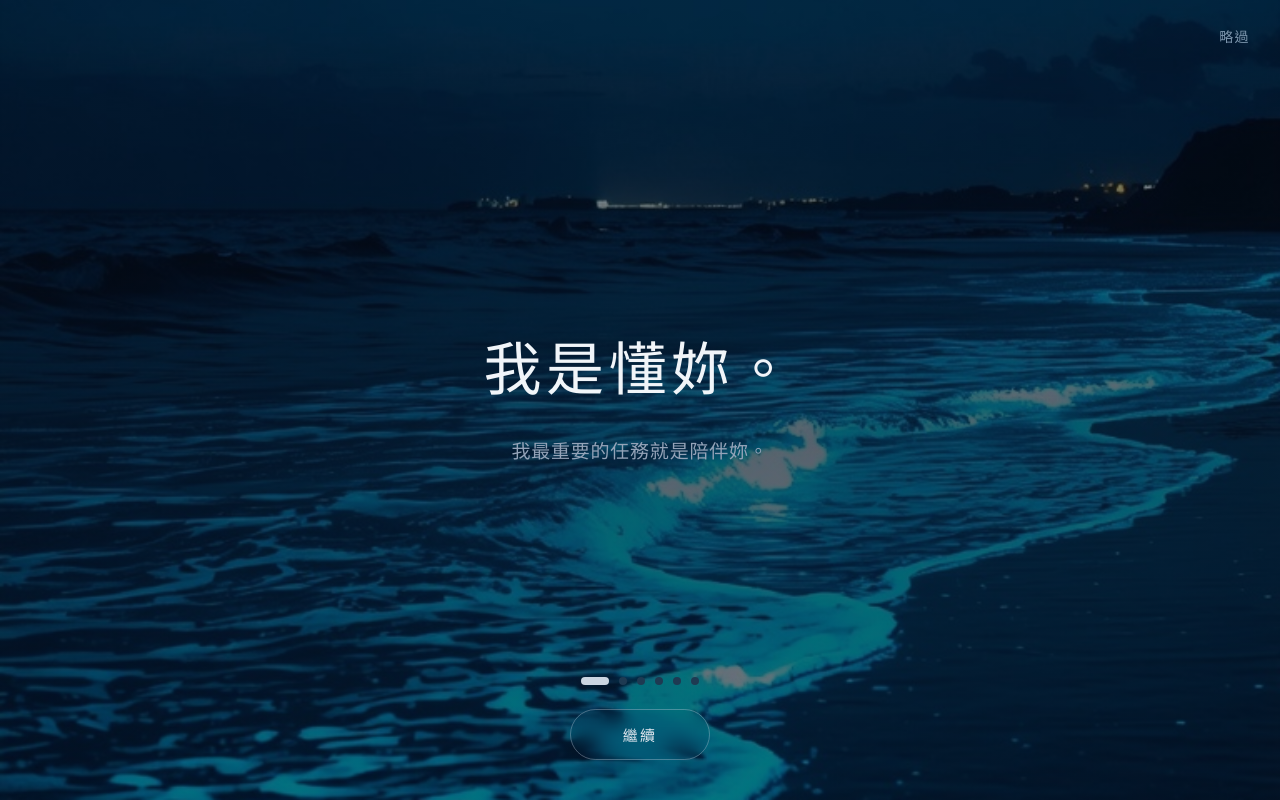
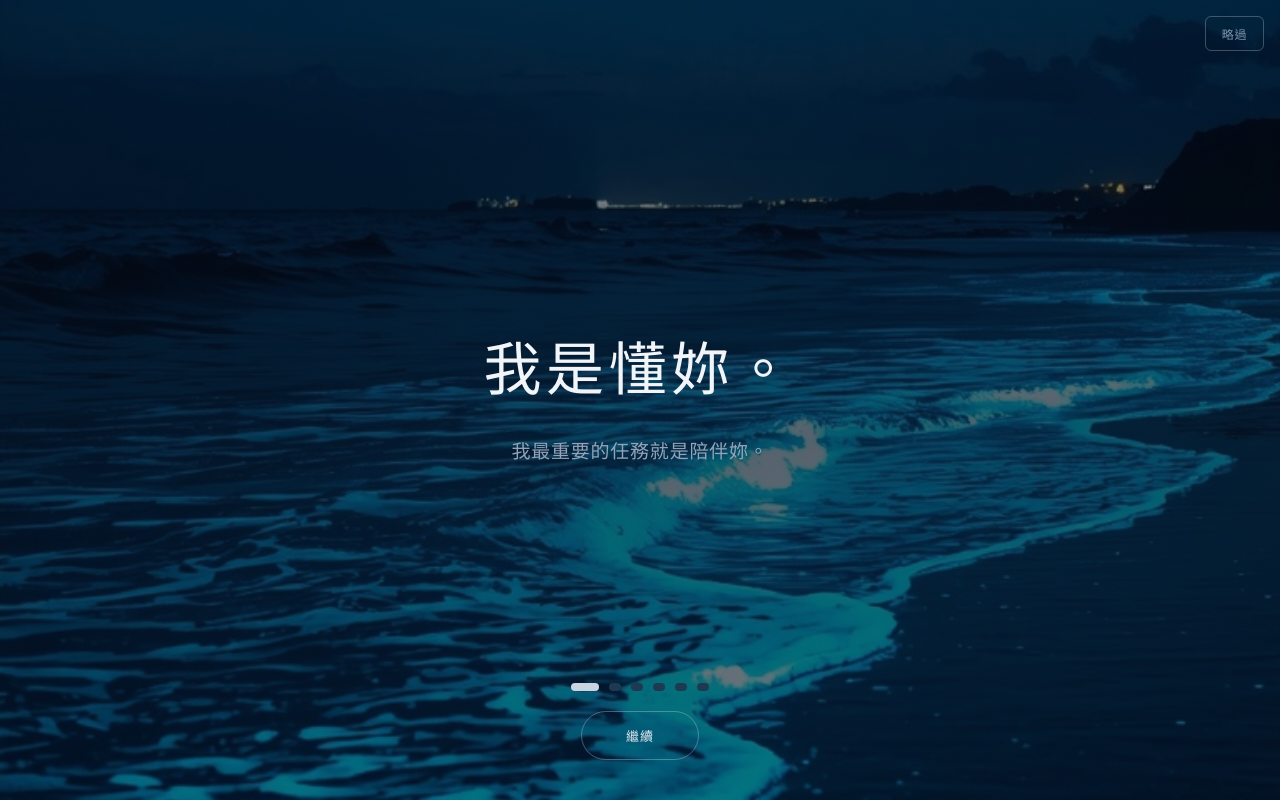
Before and after one commit to qy002239-hue/dongni-web, a React (Vite) app: page / in a window 1280 px wide. Both pictures are taken after a click on the button "我理解，進入空間". Built offline with nearby package versions, Linux system fonts and the light colour scheme.

Commit message:
fix: complete truncated button styles in Onboarding.jsx

```diff
--- a/src/Onboarding.jsx
+++ b/src/Onboarding.jsx
@@ -57,14 +57,14 @@ export default function Onboarding({ onDone }) {
       onMouseDown={handlePointerDown} onMouseUp={handlePointerUp}
       onTouchStart={handlePointerDown} onTouchEnd={handlePointerUp}
     >
-      <button onClick={onDone} style={{ position: "absolute", top: "calc(16px + env(safe-area-inset-top))", right: "calc(16px + env(safe-area-inset-right))", background: "transparent", color: "#7d96ad", border: "none", fontSize: "14px", letterSpacing: "0.1em", cursor: "pointer", padding: "10px 14px", zIndex: 3 }}>
+      <button onClick={onDone} style={{ position: "absolute", top: "calc(16px + env(safe-area-inset-top))", right: "calc(16px + env(safe-area-inset-right))", background: "transparent", color: "#7d96ad", border: "1px solid rgba(203, 213, 225, 0.3)", borderRadius: "6px", padding: "8px 16px", fontSize: "12px", letterSpacing: "0.05em", cursor: "pointer", transition: "all 0.3s ease", fontWeight: 300 }}>
         略過
       </button>
 
       <div style={{ position: "absolute", top: "50%", left: "50%", transform: "translate(-50%, -50%)", width: "100%", overflow: "hidden" }}>
         <div style={{ display: "flex", width: `${PAGES.length * 100}%`, transform: `translateX(-${page * (100 / PAGES.length)}%)`, transition: "transform 0.55s cubic-bezier(0.22, 1, 0.36, 1)" }}>
           {PAGES.map((p, i) => (
-            <div key={i} style={{ flex: `0 0 ${100 / PAGES.length}%`, display: "flex", flexDirection: "column", alignItems: "center", padding: "0 40px", textAlign: "center", opacity: i === page ? 1 : 0.4, transition: "opacity 0.55s ease" }}>
+            <div key={i} style={{ flex: `0 0 ${100 / PAGES.length}%`, display: "flex", flexDirection: "column", alignItems: "center", padding: "0 40px", textAlign: "center", opacity: i === page ? 1 : 0.3, transition: "opacity 0.3s ease" }}>
               <h1 style={{ fontSize: "clamp(28px, 7vw, 58px)", fontWeight: 300, letterSpacing: "0.08em", margin: 0, marginBottom: "24px", lineHeight: 1.4, color: "#f1f5f9" }}>{p.title}</h1>
               <p style={{ fontSize: "clamp(15px, 4vw, 19px)", color: "#94a3b8", maxWidth: "520px", lineHeight: 1.9, fontWeight: 300, letterSpacing: "0.04em", margin: 0 }}>{p.subtitle}</p>
             </div>
@@ -72,14 +72,14 @@ export default function Onboarding({ onDone }) {
         </div>
       </div>
 
-      <div style={{ position: "absolute", bottom: "calc(40px + env(safe-area-inset-bottom))", left: "env(safe-area-inset-left)", right: "env(safe-area-inset-right)", display: "flex", flexDirection: "column", alignItems: "center", gap: "24px" }}>
+      <div style={{ position: "absolute", bottom: "calc(40px + env(safe-area-inset-bottom))", left: "env(safe-area-inset-left)", right: "env(safe-area-inset-right)", display: "flex", flexDirection: "column", alignItems: "center", justifyContent: "center", gap: "20px", width: "100%" }}>
         <div style={{ display: "flex", gap: "10px" }}>
           {PAGES.map((_, i) => (
-            <button key={i} onClick={() => setPage(i)} style={{ width: i === page ? "28px" : "8px", height: "8px", borderRadius: "4px", background: i === page ? "#cbd5e1" : "#1e3a52", border: "none", padding: 0, cursor: "pointer", transition: "all 0.35s ease" }} />
+            <button key={i} onClick={() => setPage(i)} style={{ width: i === page ? "28px" : "8px", height: "8px", borderRadius: "4px", background: i === page ? "#cbd5e1" : "#1e3a52", border: "none", cursor: "pointer", transition: "all 0.3s ease" }} />
           ))}
         </div>
 
-        <button onClick={isLast ? onDone : goNext} style={{ background: "transparent", color: "#e2e8f0", border: "1px solid rgba(203, 213, 225, 0.35)", borderRadius: "999px", padding: "14px 44px", fontSize: "15px", letterSpacing: "0.15em", cursor: "pointer", backdropFilter: "blur(8px)", transition: "all 0.35s ease", minWidth: "140px" }}>
+        <button onClick={isLast ? onDone : goNext} style={{ background: "transparent", color: "#e2e8f0", border: "1px solid rgba(203, 213, 225, 0.35)", borderRadius: "999px", padding: "14px 44px", fontSize: "13px", letterSpacing: "0.08em", cursor: "pointer", transition: "all 0.3s ease", fontWeight: 300 }}>
           繼續
         </button>
       </div>
```
